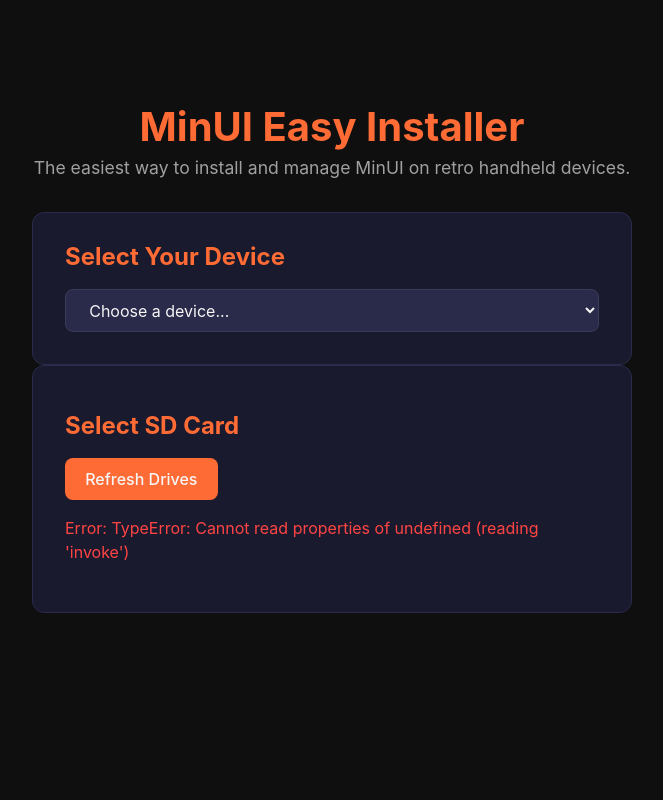
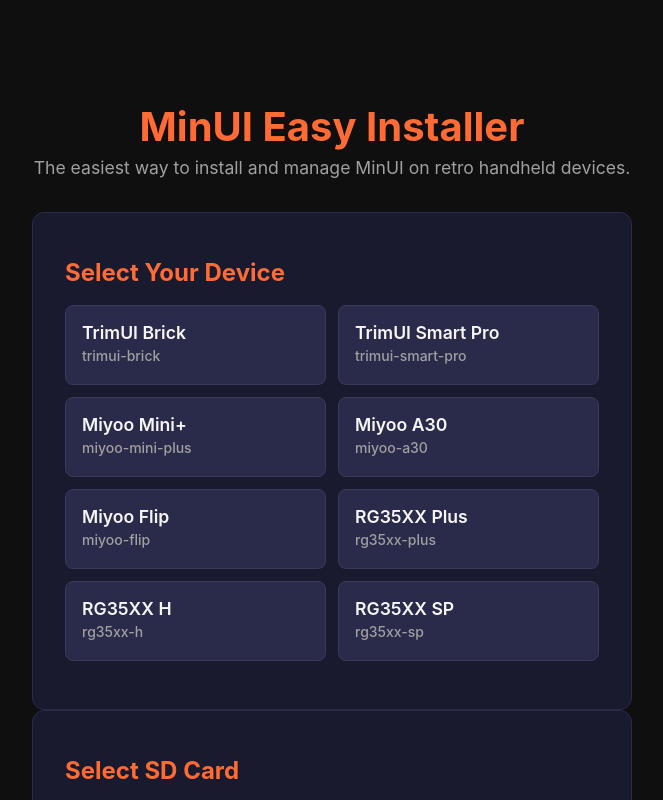
Before and after one commit to jellydn/minui-easy-installer, a React (Vite) app: page / in a window 1280 px wide. Shown: the top 800 px of the page, without its empty margins (308-971 px from the left). Built offline with nearby package versions, Linux system fonts and the light colour scheme.

Commit message:
feat: US-004 - Add device selector UI

```diff
--- a/src/App.tsx
+++ b/src/App.tsx
@@ -1,12 +1,28 @@
 import { useState } from "react";
 import Home from "./Home";
+import type { RemovableDrive } from "./types/drive";
 
 type Screen = "home";
 
 function App() {
-  const [screen] = useState<Screen>("home");
+	const [screen] = useState<Screen>("home");
+	const [selectedDevice, setSelectedDevice] = useState<string | null>(null);
+	const [selectedDrive, setSelectedDrive] = useState<RemovableDrive | null>(
+		null,
+	);
 
-  return <main className="container">{screen === "home" && <Home />}</main>;
+	return (
+		<main className="container">
+			{screen === "home" && (
+				<Home
+					selectedDevice={selectedDevice}
+					onSelectDevice={setSelectedDevice}
+					selectedDrive={selectedDrive}
+					onSelectDrive={setSelectedDrive}
+				/>
+			)}
+		</main>
+	);
 }
 
 export default App;
--- /dev/null
+++ b/src/DeviceSelector.tsx
@@ -0,0 +1,56 @@
+import type { DeviceProfile } from "./types/device";
+import { getAllDeviceProfiles } from "./types/device";
+
+interface DeviceSelectorProps {
+	selectedDevice: string | null;
+	onSelectDevice: (deviceId: string | null) => void;
+}
+
+function DeviceSelector({
+	selectedDevice,
+	onSelectDevice,
+}: DeviceSelectorProps) {
+	const devices = getAllDeviceProfiles();
+
+	const handleSelect = (device: DeviceProfile) => {
+		if (selectedDevice === device.id) {
+			onSelectDevice(null);
+		} else {
+			onSelectDevice(device.id);
+		}
+	};
+
+	return (
+		<div className="device-selector">
+			<h2>Select Your Device</h2>
+
+			{devices.length === 0 && (
+				<p className="empty-state">No devices available.</p>
+			)}
+
+			{devices.length > 0 && (
+				<ul className="device-list">
+					{devices.map((device) => (
+						<li
+							key={device.id}
+							className={`device-item ${selectedDevice === device.id ? "selected" : ""}`}
+						>
+							<button type="button" onClick={() => handleSelect(device)}>
+								<span className="device-name">{device.name}</span>
+								<span className="device-platform">{device.platform}</span>
+							</button>
+						</li>
+					))}
+				</ul>
+			)}
+
+			{selectedDevice && (
+				<div className="selected-device">
+					<p>Selected: {devices.find((d) => d.id === selectedDevice)?.name}</p>
+				</div>
+			)}
+		</div>
+	);
+}
+
+export default DeviceSelector;
--- a/src/Home.tsx
+++ b/src/Home.tsx
@@ -1,16 +1,20 @@
-import { useState } from "react";
+import DeviceSelector from "./DeviceSelector";
 import DriveSelector from "./DriveSelector";
-import { getAllDeviceProfiles } from "./types/device";
 import type { RemovableDrive } from "./types/drive";
 
-function Home() {
-	const [selectedDrive, setSelectedDrive] = useState<RemovableDrive | null>(
-		null,
-	);
-	const [selectedDevice, setSelectedDevice] = useState<string | null>(null);
+interface HomeProps {
+	selectedDevice: string | null;
+	onSelectDevice: (deviceId: string | null) => void;
+	selectedDrive: RemovableDrive | null;
+	onSelectDrive: (drive: RemovableDrive | null) => void;
+}
 
-	const devices = getAllDeviceProfiles();
-
+function Home({
+	selectedDevice,
+	onSelectDevice,
+	selectedDrive,
+	onSelectDrive,
+}: HomeProps) {
 	return (
 		<div className="home">
 			<h1>MinUI Easy Installer</h1>
@@ -19,34 +23,22 @@
 			</p>
 
 			<div className="card">
-				<h2>Select Your Device</h2>
-				<select
-					value={selectedDevice || ""}
-					onChange={(e) => setSelectedDevice(e.target.value || null)}
-				>
-					<option value="">Choose a device...</option>
-					{devices.map((device) => (
-						<option key={device.id} value={device.id}>
-							{device.name}
-						</option>
-					))}
-				</select>
+				<DeviceSelector
+					selectedDevice={selectedDevice}
+					onSelectDevice={onSelectDevice}
+				/>
 			</div>
 
 			<div className="card">
 				<DriveSelector
 					selectedDrive={selectedDrive}
-					onSelectDrive={setSelectedDrive}
+					onSelectDrive={onSelectDrive}
 				/>
 			</div>
 
 			{selectedDrive && selectedDevice && (
 				<div className="card ready">
 					<h2>Ready to Install</h2>
-					<p>Device: {devices.find((d) => d.id === selectedDevice)?.name}</p>
-					<p>
-						Drive: {selectedDrive.name} ({selectedDrive.mount_path})
-					</p>
 				</div>
 			)}
 		</div>
--- a/src/styles.css
+++ b/src/styles.css
@@ -154,3 +154,58 @@
 .ready {
   border-color: #44ff44;
 }
+
+.device-selector {
+  margin-top: 1rem;
+}
+
+.device-list {
+  list-style: none;
+  padding: 0;
+  margin: 1rem 0;
+  display: grid;
+  grid-template-columns: repeat(auto-fill, minmax(200px, 1fr));
+  gap: 0.75rem;
+}
+
+.device-item {
+  margin: 0;
+}
+
+.device-item button {
+  width: 100%;
+  text-align: left;
+  background: #2a2a4a;
+  border: 1px solid #3a3a5a;
+  padding: 1rem;
+  display: flex;
+  flex-direction: column;
+  gap: 0.25rem;
+  min-height: 80px;
+}
+
+.device-item.selected button {
+  border-color: #ff6b35;
+  background: #2a2a3a;
+}
+
+.device-name {
+  font-weight: 600;
+  font-size: 1.1rem;
+}
+
+.device-platform {
+  font-size: 0.875rem;
+  color: #a0a0a0;
+}
+
+.selected-device {
+  margin-top: 1rem;
+  padding: 1rem;
+  background: #1a1a2e;
+  border-radius: 8px;
+}
+
+.selected-device p {
+  margin: 0.25rem 0;
+}
```
